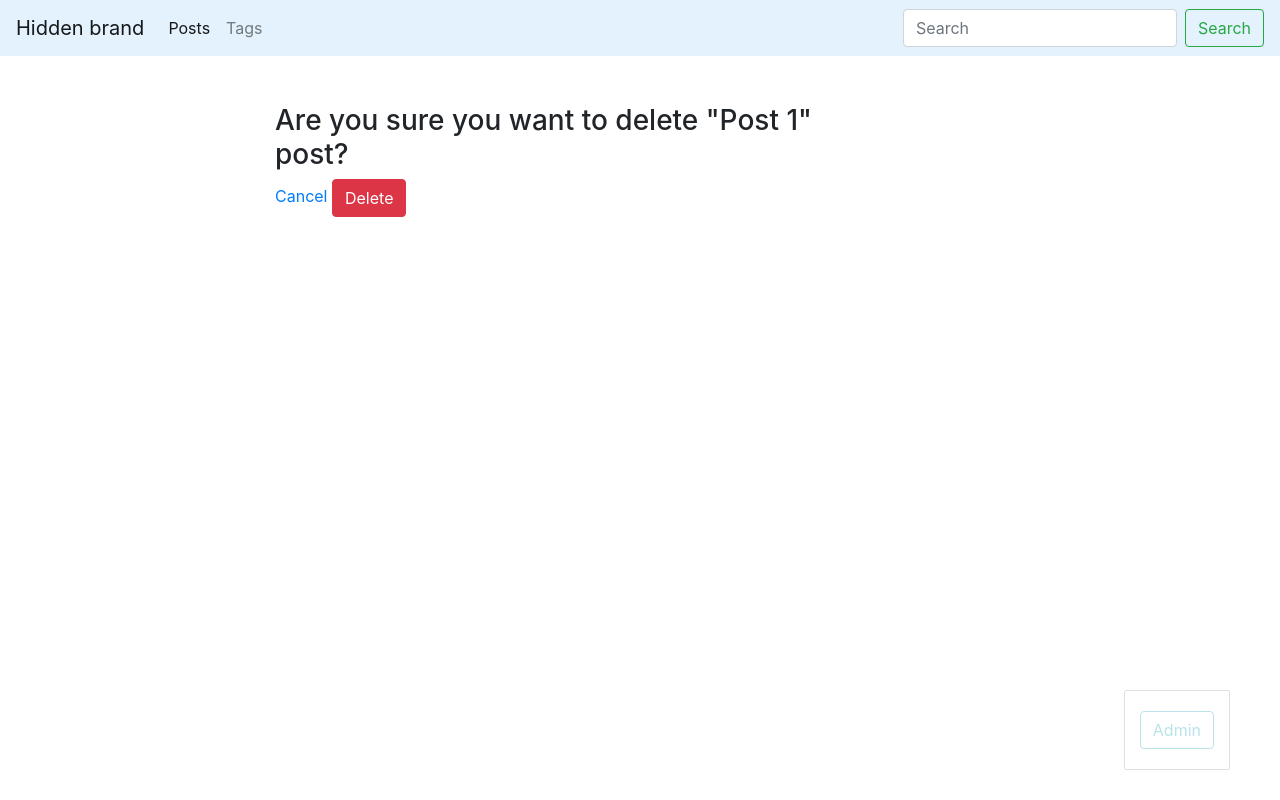
After one commit to VItaliiMihda/blog_engine, a Django app: a page that uses app/blogengine/templates/base.html in a window 1280 px wide. The commit adds this page. Run offline with Django 3.2, Linux system fonts and the light colour scheme; the visitor is signed in with stand-in values (Sample User, id 1); data comes from the database, SQL or seed files in the repository; both versions use the stored data as it was after the commit; some libraries are stand-ins or nearby versions.

Commit message:
finished blog, next task - add all in django admin panel

```diff
--- a/app/blogengine/blog/forms.py
+++ b/app/blogengine/blog/forms.py
@@ -1,6 +1,7 @@
 from django import forms
 from .models import Tag, Post
 from django.core.exceptions import ValidationError
+
 
 class TagForm(forms.ModelForm):
     # title = forms.CharField(max_length=50)
@@ -27,7 +28,6 @@ class TagForm(forms.ModelForm):
             raise ValidationError('Slug must be umique. We have "{}" slug already'.format(new_slug))
         return new_slug
 
-
     # def save(self):
     #     new_tab = Tag.objects.create(
     #             title=self.cleaned_data['title'],
@@ -40,7 +40,6 @@ class PostForm(forms.ModelForm):
     class Meta:
         model = Post
         fields = ['title', 'slug', 'body', 'tags']
-
         widgets = {
             'title': forms.TextInput(attrs={'class': 'form-control'}),
             'slug': forms.TextInput(attrs={'class': 'form-control'}),
--- a/app/blogengine/blog/templates/blog/base_blog.html
+++ b/app/blogengine/blog/templates/blog/base_blog.html
@@ -1 +1,15 @@
 {% extends 'base.html' %}
+
+{% block admin-panel %}
+    <div class="btn-group">
+      <button type="button" class="btn btn-light dropdown-toggle" data-toggle="dropdown" aria-haspopup="true" aria-expanded="false">
+        Create
+      </button>
+      <div class="dropdown-menu">
+        <a class="dropdown-item" href="{% url 'post_create_url' %}">Post</a>
+        <a class="dropdown-item" href="{% url 'tag_create_url' %}">Tag</a>
+      </div>
+    </div>
+    <a href="{{ admin_object.get_update_url }}" class="btn btn-light edit" style="{% if detail %} display:block; {% endif%}">Edit</a>
+    <a href="{{ admin_object.get_delete_url }}" class="btn btn-danger delete" style="{% if detail %} display:block; {% endif%}">Delete</a>
+{% endblock %}
--- a/app/blogengine/blog/templates/blog/index.html
+++ b/app/blogengine/blog/templates/blog/index.html
@@ -6,7 +6,7 @@
 
 {% block content %}
     <h1 class="mb-5">Post</h1>
-    {% for post in posts %}
+    {% for post in page_object.object_list %}
         {% include 'blog/includes/post_cart_template.html' %}
     {% endfor %}
 {% endblock %}
--- /dev/null
+++ b/app/blogengine/blog/templates/blog/post_delete_form.html
@@ -0,0 +1,14 @@
+{% extends 'blog/base_blog.html' %}
+
+{% block title %}
+    Delete Post "{{ post.title|title }}" - {{ block.super }}
+{% endblock %}
+
+{% block content %}
+    <form action="{{ post.get_delete_url }}" method="POST">
+        {% csrf_token %}
+        <h3>Are you sure you want to delete "{{ post.title|title }}" post?</h3>
+        <a href={{ post.get_absolute_url }}>Cancel</a>
+        <button type="submit" class="btn btn-danger">Delete</button>
+    </form>
+{% endblock %}
--- a/app/blogengine/blog/urls.py
+++ b/app/blogengine/blog/urls.py
@@ -5,7 +5,11 @@ urlpatterns = [
     path('', posts_list, name='posts_list_url'),
     path('post/create/', PostCreate.as_view(), name='post_create_url'),
     path('post/<str:slug>/', PostDetails.as_view(), name='post_detail_url'),
+    path('post/<str:slug>/update/', PostUpdate.as_view(), name='post_update_url'),
+    path('post/<str:slug>/delete/', PostDelete.as_view(), name='post_delete_url'),
     path('tags/', tags_list, name='tags_list_url'),
     path('tags/create/', TagCreate.as_view(), name='tag_create_url'),
     path('tags/<str:slug>/', TagDetails.as_view(), name='tag_detail_url'),
+    path('tags/<str:slug>/update/', TagUpdate.as_view(), name='tag_update_url'),
+    path('tags/<str:slug>/delete/', TagDelete.as_view(), name='tag_delete_url'),
 ]
--- a/app/blogengine/blog/views.py
+++ b/app/blogengine/blog/views.py
@@ -1,14 +1,48 @@
-from django.shortcuts import render, get_object_or_404, redirect
+from django.shortcuts import render, get_object_or_404, redirect, reverse
 from django.views.generic import View
 
 from .models import Post, Tag
 from .utils import *
 from .forms import TagForm, PostForm
 
+from django.contrib.auth.mixins import LoginRequiredMixin
+from django.core.paginator import Paginator
+from django.db.models import Q
+
 
 def posts_list(request):
-    posts = Post.objects.all()
-    return render(request, 'blog/index.html', context={'posts': posts})
+    search_query = request.GET.get('search', '')
+
+    if search_query:
+        posts = Post.objects.filter(Q(title__icontains=search_query) | Q(body__icontains=search_query))
+    else:
+        posts = Post.objects.all()
+
+    paginator = Paginator(posts, 2)
+    page_number = request.GET.get('page', 1)
+    page = paginator.get_page(page_number)
+
+    is_paginated = page.has_other_pages()
+
+    if page.has_previous():
+        prev_url = '?page={}'.format(page.previous_page_number())
+    else:
+        prev_url = ''
+
+    if page.has_next():
+        next_url = '?page={}'.format(page.next_page_number())
+    else:
+        next_url = ''
+
+    context = {
+        'page_object': page,
+        'is_paginated': is_paginated,
+        'next_url': next_url,
+        'prev_url': prev_url
+
+    }
+
+    return render(request, 'blog/index.html', context=context)
 
 
 def tags_list(request):
@@ -21,19 +55,24 @@ class PostDetails(ObjectDetailMixin, View):
     template = 'blog/post_detail.html'
 
 
-class PostCreate(ObjectCreateMixin, View):
+class PostUpdate(LoginRequiredMixin, ObjectUpdateMixin, View):
+    model = Post
+    model_form = PostForm
+    template = 'blog/post_update_form.html'
+    raise_exception = True
+
+
+class PostCreate(LoginRequiredMixin, ObjectCreateMixin, View):
     form_model = PostForm
     template = 'blog/post_create_form.html'
-    # def get(self, request):
-    #     form = PostForm()
-    #     return render(request, 'blog/post_create_form.html', context={'form': form})
+    raise_exception = True
 
-    # def post(self, request):
-    #     bound_form = PostForm(request.POST)
-    #     if bound_form.is_valid():
-    #         new_post = bound_form.save()
-    #         return redirect(new_post)
-    #     return render(request, 'blog/post_create.html', context={'form': bound_form})
+
+class PostDelete(LoginRequiredMixin, ObjectDeleteMixin, View):
+    model = Post
+    template = 'blog/post_delete_form.html'
+    redirect_url = 'posts_list_url'
+    raise_exception = True
 
 
 class TagDetails(ObjectDetailMixin, View):
@@ -41,9 +80,30 @@ class TagDetails(ObjectDetailMixin, View):
     template = 'blog/tag_detail.html'
 
 
-class TagCreate(ObjectCreateMixin, View):
+class TagUpdate(LoginRequiredMixin, ObjectUpdateMixin, View):
+    model = Tag
+    model_form = TagForm
+    template = 'blog/tag_update_form.html'
+    raise_exception = True
+    # def get(self, request, slug):
+    #     tag = Tag.objects.get(slug__iexact=slug)
+    #     bound_form = TagForm(instance=tag)
+    #     return render(request, 'blog/tag_update_form.html', context={'form': bound_form, 'tag': tag})
+    #
+    # def post(self, request, slug):
+    #     tag = Tag.objects.get(slug__iexact=slug)
+    #     bound_form = TagForm(request.POST, instance=tag)
+    #
+    #     if bound_form.is_valid():
+    #         new_tag = bound_form.save()
+    #         return redirect(new_tag)
+    #     return render(request, 'blog/tag_update_form.html', context={'form': bound_form, 'tag': tag})
+
+
+class TagCreate(LoginRequiredMixin, ObjectCreateMixin, View):
     form_model = TagForm
     template = 'blog/tag_create.html'
+    raise_exception = True
 
     # def get(self, request):
     #     form = TagForm()
@@ -55,3 +115,18 @@ class TagCreate(ObjectCreateMixin, View):
     #         new_tag = bound_form.save()
     #         return redirect(new_tag)
     #     return render(request, 'blog/tag_create.html', context={'form': bound_form})
+
+
+class TagDelete(LoginRequiredMixin, ObjectDeleteMixin, View):
+    model = Tag
+    template = 'blog/tag_delete_form.html'
+    redirect_url = 'tags_list_url'
+    raise_exception = True
+    # def get(self, request, slug):
+    #     tag = Tag.objects.get(slug__iexact=slug)
+    #     return render(request, 'blog/tag_delete_form.html', context={'tag': tag})
+    #
+    # def post(self, request, slug):
+    #     tag = Tag.objects.get(slug__iexact=slug)
+    #     tag.delete()
+    #     return redirect(reverse('tags_list_url'))
--- a/app/blogengine/blogengine/urls.py
+++ b/app/blogengine/blogengine/urls.py
@@ -15,8 +15,10 @@ Including another URLconf
 """
 from django.contrib import admin
 from django.urls import path, include
+from .views import redirect_block
 
 urlpatterns = [
+    path('', redirect_block),
     path('admin/', admin.site.urls),
     path('blog/', include('blog.urls')),
 ]
--- a/app/blogengine/blogengine/views.py
+++ b/app/blogengine/blogengine/views.py
@@ -0,0 +1,5 @@
+from django.shortcuts import redirect
+
+
+def redirect_block(request):
+    return redirect('posts_list_url', permanent=True)
--- /dev/null
+++ b/app/blogengine/static/css/style.css
@@ -0,0 +1,24 @@
+.admin-panel {
+    border: 1px solid #999;
+    -webkit-border-radius: 2px;
+    -moz-border-radius: 2px;
+    border-radius: 2px;
+    position: fixed;
+    right: 50px;
+    bottom: 30px;
+    opacity: .3;
+    padding: 15px;
+}
+
+.admin-panel:hover {
+    opacity: 1;
+}
+
+.admin-panel .btn {
+    display: block;
+    margin: 5px 0;
+}
+
+.edit, .delete {
+    display: none;
+}
--- a/app/blogengine/templates/base.html
+++ b/app/blogengine/templates/base.html
@@ -1,10 +1,22 @@
+{% load static %}
 <!DOCTYPE html>
 <html lang="en">
 <head>
     <meta charset="UTF-8">
     <meta name="viewport" content="width=device-width, initial-scale=1.0">
     <meta http-equiv="X-UA-Compatible" content="ie=edge">
-    <link rel="stylesheet" href="https://stackpath.bootstrapcdn.com/bootstrap/4.3.1/css/bootstrap.min.css" integrity="sha384-ggOyR0iXCbMQv3Xipma34MD+dH/1fQ784/j6cY/iJTQUOhcWr7x9JvoRxT2MZw1T" crossorigin="anonymous">
+    <script src="https://code.jquery.com/jquery-3.3.1.slim.min.js"
+            integrity="sha384-q8i/X+965DzO0rT7abK41JStQIAqVgRVzpbzo5smXKp4YfRvH+8abtTE1Pi6jizo"
+            crossorigin="anonymous"></script>
+    <script src="https://cdnjs.cloudflare.com/ajax/libs/popper.js/1.14.7/umd/popper.min.js"
+            integrity="sha384-UO2eT0CpHqdSJQ6hJty5KVphtPhzWj9WO1clHTMGa3JDZwrnQq4sF86dIHNDz0W1"
+            crossorigin="anonymous"></script>
+    <script src="https://stackpath.bootstrapcdn.com/bootstrap/4.3.1/js/bootstrap.min.js"
+            integrity="sha384-JjSmVgyd0p3pXB1rRibZUAYoIIy6OrQ6VrjIEaFf/nJGzIxFDsf4x0xIM+B07jRM"
+            crossorigin="anonymous"></script>
+    <link rel="stylesheet" href="https://stackpath.bootstrapcdn.com/bootstrap/4.3.1/css/bootstrap.min.css"
+          integrity="sha384-ggOyR0iXCbMQv3Xipma34MD+dH/1fQ784/j6cY/iJTQUOhcWr7x9JvoRxT2MZw1T" crossorigin="anonymous">
+    <link rel="stylesheet" href="{% static 'css/style.css' %}">
     <title>
         {% block title %}
             Blog Engine
@@ -13,7 +25,8 @@
 </head>
 <body>
 <nav class="navbar navbar-expand-lg navbar-light" style="background-color: #e3f2fd;">
-        <button class="navbar-toggler" type="button" data-toggle="collapse" data-target="#navbarTogglerDemo01" aria-controls="navbarTogglerDemo01" aria-expanded="false" aria-label="Toggle navigation">
+    <button class="navbar-toggler" type="button" data-toggle="collapse" data-target="#navbarTogglerDemo01"
+            aria-controls="navbarTogglerDemo01" aria-expanded="false" aria-label="Toggle navigation">
         <span class="navbar-toggler-icon"></span>
     </button>
     <div class="collapse navbar-collapse" id="navbarTogglerDemo01">
@@ -26,10 +39,12 @@
                 <a class="nav-link" href="{% url 'tags_list_url' %}">Tags</a>
             </li>
         </ul>
-            <form class="form-inline my-2 my-lg-0">
-                <input class="form-control mr-sm-2" type="search" placeholder="Search" aria-label="Search">
+
+        <form class="form-inline my-2 my-lg-0" action="{% url 'posts_list_url' %}">
+            <input class="form-control mr-sm-2" type="search" placeholder="Search" aria-label="Search" name="search">
             <button class="btn btn-outline-success my-2 my-sm-0" type="submit">Search</button>
         </form>
+
     </div>
 </nav>
 <div class="container mt-5">
@@ -38,9 +53,35 @@
             {% block content %}
                 The is no anu content
             {% endblock %}
+            {% if is_paginated %}
+                <nav aria-label="Page navigation example">
+                    <ul class="pagination">
+                        <li class="page-item {% if not prev_url %} disabled {% endif %}"><a class="page-link"
+                                                                                            href="{{ prev_url }}">Previous</a>
+                        </li>
+
+                        {% for n in page_object.paginator.page_range %}
+                            {% if page_object.number == n %}
+                                <li class="page-item active"><span class="page-link">{{ n }}</span></li>
+                            {% elif n > page_object.number|add:-3 and n < page_object.number|add:3 %}
+                                <li class="page-item"><a class="page-link" href="?page={{ n }}">{{ n }}</a></li>
+                            {% endif %}
+                        {% endfor %}
+
+                        <li class="page-item {% if not next_url %} disabled {% endif %}"><a class="page-link"
+                                                                                            href="{{ next_url }}">Next</a>
+                        </li>
+                    </ul>
+                </nav>
+            {% endif %}
         </div>
     </div>
 </div>
-
+{% if request.user.is_authenticated and request.user.is_staff %}
+    <div class="admin-panel align-items-center">
+        <a href="/admin" class="btn btn-outline-info">Admin</a>
+        {% block admin_panel %}{% endblock %}
+    </div>
+{% endif %}
 </body>
 </html>
```
Also changed, not shown: app/blogengine/blog/models.py (+23 -3 lines), app/blogengine/blog/templates/blog/post_update_form.html (added, +24 -0 lines), app/blogengine/blog/templates/blog/tag_delete_form.html (added, +14 -0 lines), app/blogengine/blog/templates/blog/tag_update_form.html (added, +27 -0 lines), app/blogengine/blog/utils.py (+40 -4 lines), app/blogengine/blogengine/settings.py (+5 -7 lines), app/blogengine/db.sqlite3. Lines whose indentation alone changed are shown as unchanged.
